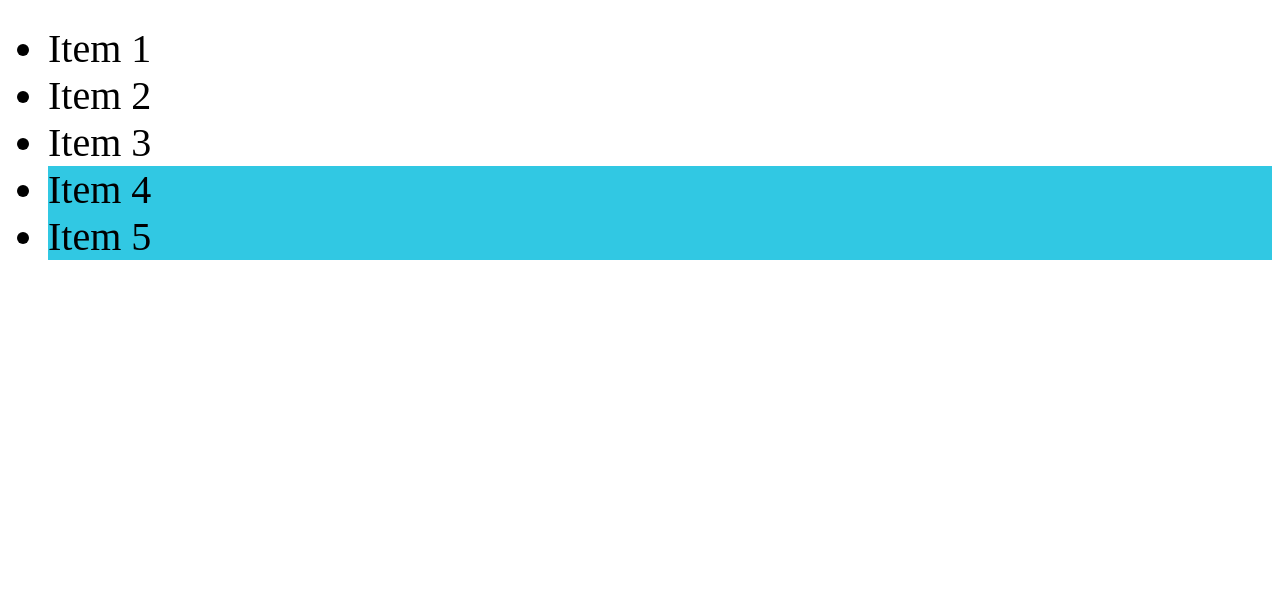
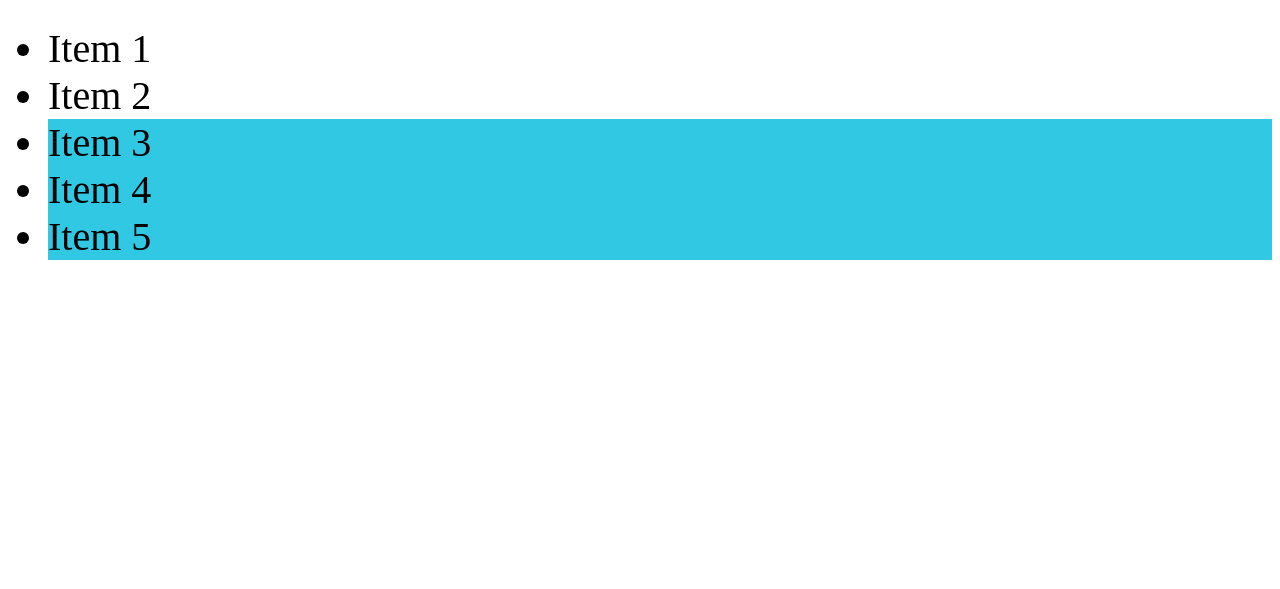
Before and after one commit to TaylorMaDEWotK18/Basic-Fun, a plain HTML site: page index.html in a window 1280 px wide. Shown: the part 211-800 px from the top of the page. Drawn offline with Linux system fonts and the light colour scheme.

Commit message:
just playing with the blue class selector

```diff
--- a/index.html
+++ b/index.html
@@ -8,6 +8,9 @@
     <style>
         * {
             font-size: 40px;
+        }
+        .blue {
+            background:  rgb(49, 200, 227);
         }
         li.blue ~ li {
             background:  rgb(49, 200, 227);
```
